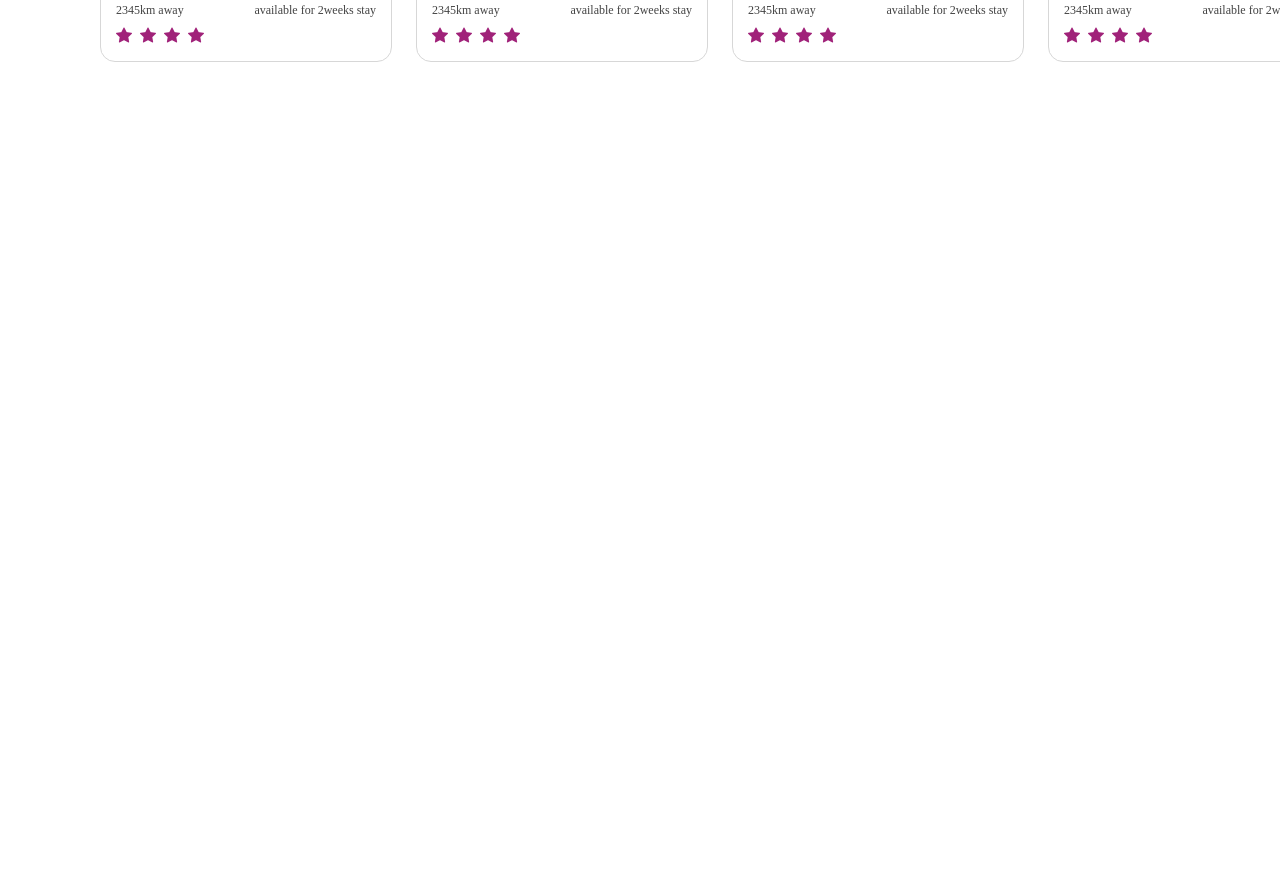
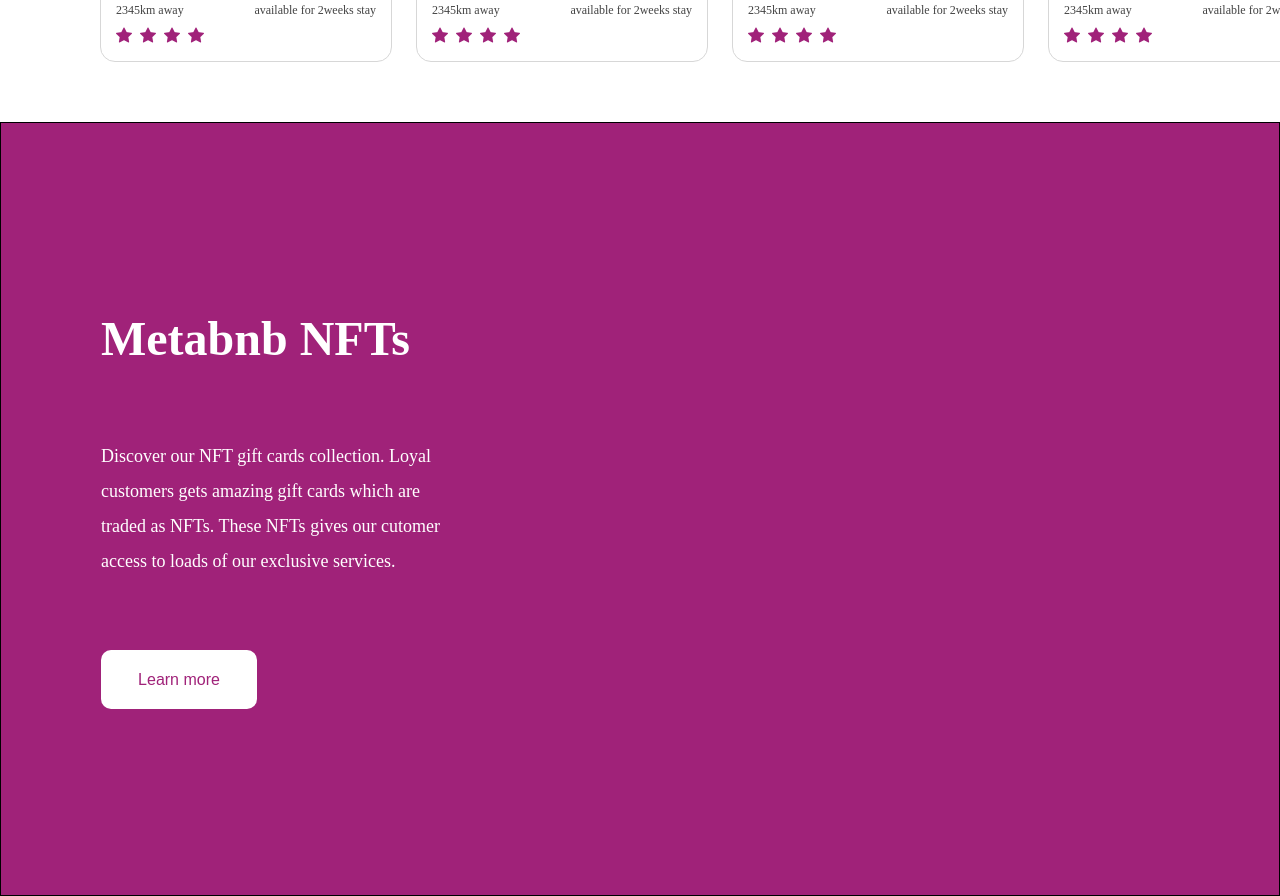
Before and after one commit to danthecm/hng_stage_3, a React (Create React App) app: page / in a window 1280 px wide. Shown: the part 1700-2596 px from the top of the page. Before the commit the page ends 1822 px from the top, so only its background shows below. Built offline with nearby package versions, Linux system fonts and the light colour scheme; a web font is replaced by a local one.

Commit message:
feat: added metabnb article section

```diff
--- a/src/components/Main/Main.js
+++ b/src/components/Main/Main.js
@@ -11,7 +11,6 @@ import house_5 from "../../images/houses/house_5.png";
 import house_6 from "../../images/houses/house_6.png";
 import house_7 from "../../images/houses/house_7.png";
 import house_8 from "../../images/houses/house_8.png";
-
 
 import Card from "./Card";
 
@@ -38,6 +37,17 @@ const Main = () => {
           <Card src={house_8} className={classes.card} alt="Desert House" />
         </ul>
       </article>
+      <article className={classes.metabnb__nfts}>
+        <div className={classes.metabnb__main}>
+          <h2 className={classes.matabnb__title}>Metabnb NFTs</h2>
+          <p className={classes.metabnb__description}>
+            Discover our NFT gift cards collection. Loyal customers gets amazing
+            gift cards which are traded as NFTs. These NFTs gives our cutomer
+            access to loads of our exclusive services.
+          </p>
+          <button className={classes.learn__more__btn}>Learn more</button>
+        </div>
+      </article>
     </main>
   );
 };
--- a/src/components/Main/Main.module.css
+++ b/src/components/Main/Main.module.css
@@ -23,8 +23,59 @@
 }
 
 .cards {
-    display: grid;
-    grid-template-columns: 1fr 1fr 1fr 1fr;
-    padding: 20px 100px;
-    gap: 24px;
+  display: grid;
+  grid-template-columns: 1fr 1fr 1fr 1fr;
+  padding: 20px 100px;
+  gap: 24px;
 }
+
+/* METABNB ARTICLE */
+.metabnb__nfts {
+  height: 774px;
+  display: grid;
+  grid-template-columns: 1fr 1.5fr;
+  padding: 186px 100px;
+  background: linear-gradient(90deg, #a02279 11.45%, #a02279 11.45%);
+  border: 1px solid #000000;
+  color: #ffffff;
+}
+
+.metabnb__main {
+  display: grid;
+  grid-template-columns: 1fr;
+  row-gap: 30px;
+}
+
+.matabnb__title {
+  font-weight: 700;
+  font-size: 48px;
+  line-height: 60px;
+  background: linear-gradient(124.4deg, #ffffff 10.8%, #ffffff 87.34%);
+  -webkit-background-clip: text;
+  -webkit-text-fill-color: transparent;
+  background-clip: text;
+}
+
+.metabnb__description {
+  font-weight: 400;
+  font-size: 18px;
+  line-height: 35px;
+  max-width: 85%;
+
+  background: linear-gradient(124.4deg, #ffffff 10.8%, #ffffff 87.34%);
+  -webkit-background-clip: text;
+  -webkit-text-fill-color: transparent;
+  background-clip: text;
+}
+
+.learn__more__btn {
+  width: 156px;
+  border: none;
+  background: linear-gradient(124.4deg, #ffffff 10.8%, #ffffff 87.34%);
+  border-radius: 10px;
+  font-weight: 400;
+  font-size: 16px;
+  line-height: 19px;
+  text-align: center;
+  color: #a02279;
+}
```
